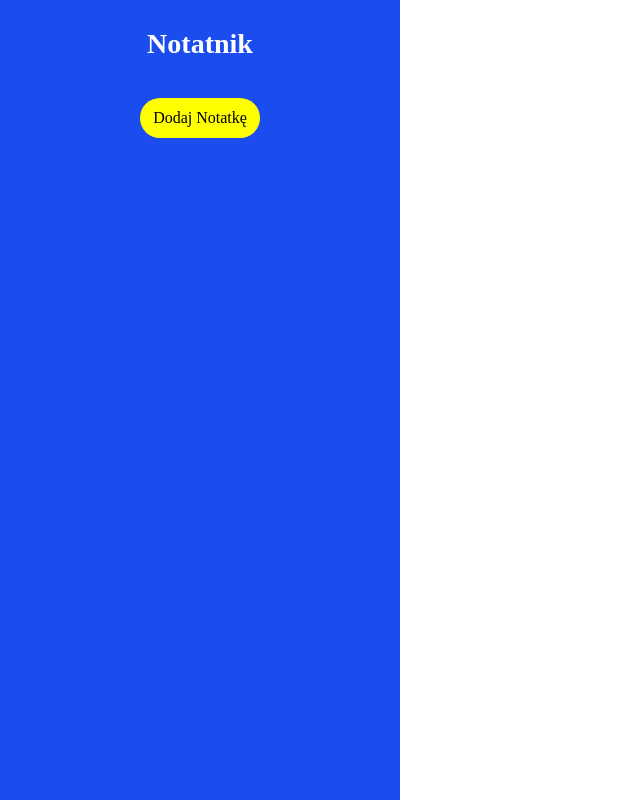
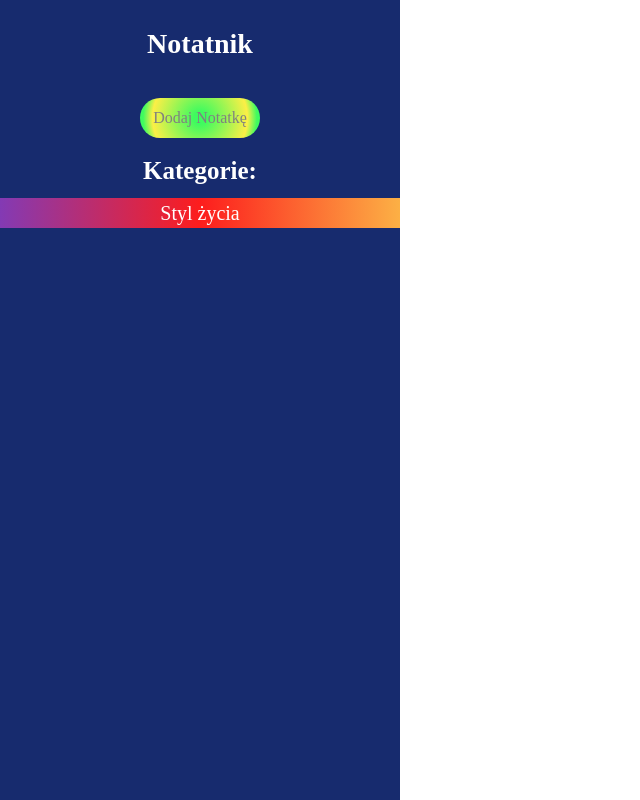
Before and after one commit to CodeVoyageer/Notatki, a React (Vite) app in the folder Notatnik-app/: page / in a window 1280 px wide. Shown: the whole page, without its empty margins (0-640 px from the left). Built offline with nearby package versions, Linux system fonts and the light colour scheme.

Commit message:
koniec sidebara

```diff
--- a/Notatnik-app/src/Scss/sidebar.scss
+++ b/Notatnik-app/src/Scss/sidebar.scss
@@ -1,5 +1,5 @@
 .sidebar-section {
-  background-color: rgb(27, 76, 237);
+  background-color: rgb(23, 43, 110);
   width: 400px;
   height: 100vh;
 }
@@ -14,11 +14,62 @@
 
 .sidebar-add-button {
   all: unset;
+  color: gray;
+  font-weight: 500;
   width: 120px;
   height: 40px;
-  background-color: yellow;
+  background: radial-gradient(
+    circle,
+    rgba(63, 251, 95, 1) 10%,
+    rgba(252, 239, 70, 1) 75%,
+    rgba(63, 251, 95, 1) 90%
+  );
   border-radius: 30px;
   text-align: center;
   margin-left: 140px;
   margin-top: 40px;
+  cursor: pointer;
 }
+.sidebar-add-button:hover {
+  color: black;
+  width: 121px;
+  height: 41px;
+  border-left: 3px solid white;
+  border-bottom: 3px solid white;
+}
+.categories-heading {
+  color: white;
+  font-size: 25px;
+  font-weight: 600;
+}
+.sidebar-categories-block {
+  display: flex;
+  flex-direction: column;
+  justify-content: center;
+  align-items: center;
+  margin-top: 20px;
+  font-size: 20px;
+}
+.categories-list-item {
+  color: white;
+  width: 400px;
+  height: 30px;
+  background: linear-gradient(
+    90deg,
+    rgba(131, 58, 180, 1) 0%,
+    rgba(253, 29, 29, 1) 50%,
+    rgba(252, 176, 69, 1) 100%
+  );
+  font-weight: 500;
+  display: flex;
+  justify-content: center;
+  align-items: center;
+  cursor: pointer;
+}
+.categories-list-block {
+  display: flex;
+
+  text-align: center;
+  margin-top: 15px;
+  flex-direction: column;
+}
--- a/Notatnik-app/src/components/Sidebar.tsx
+++ b/Notatnik-app/src/components/Sidebar.tsx
@@ -6,7 +6,12 @@ const Sidebar: React.FC = () => {
       <section className="sidebar-section">
         <h1 className="sidebar-heading">Notatnik</h1>
         <button className="sidebar-add-button"> Dodaj Notatkę</button>
-        <div className="sidebar-categories-block"></div>
+        <div className="sidebar-categories-block">
+          <h2 className="categories-heading">Kategorie:</h2>
+          <ul className="categories-list-block">
+            <li className="categories-list-item">Styl życia</li>
+          </ul>
+        </div>
       </section>
     </>
   );
```
